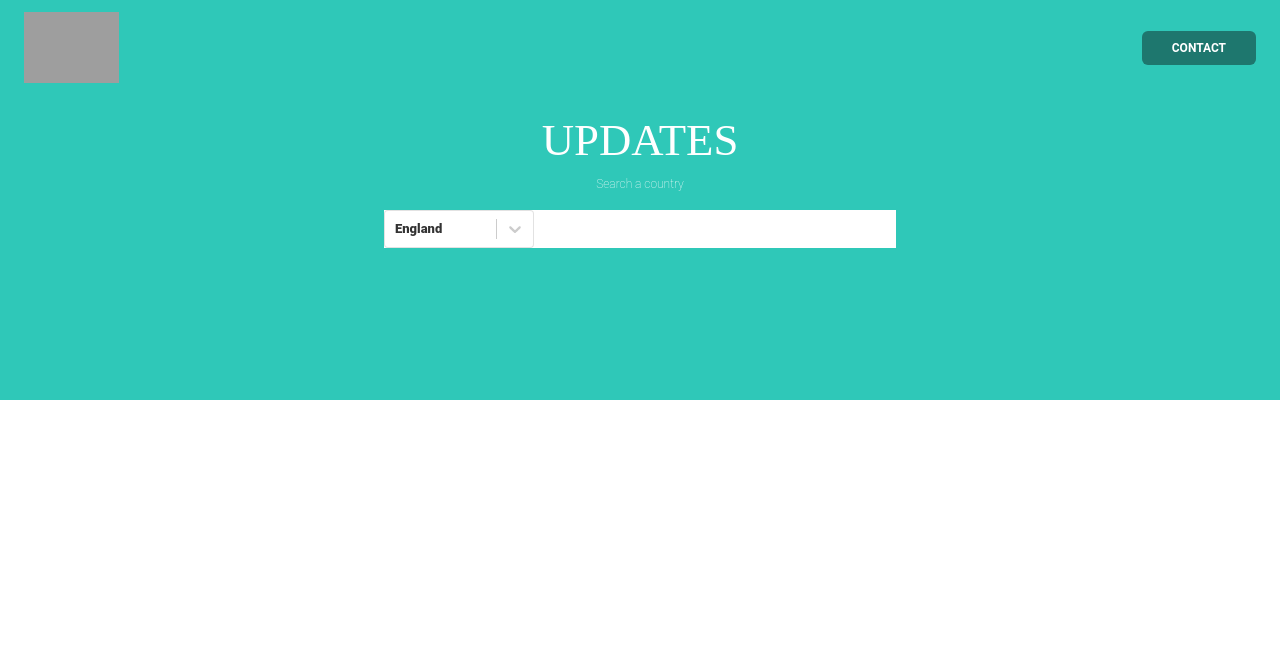
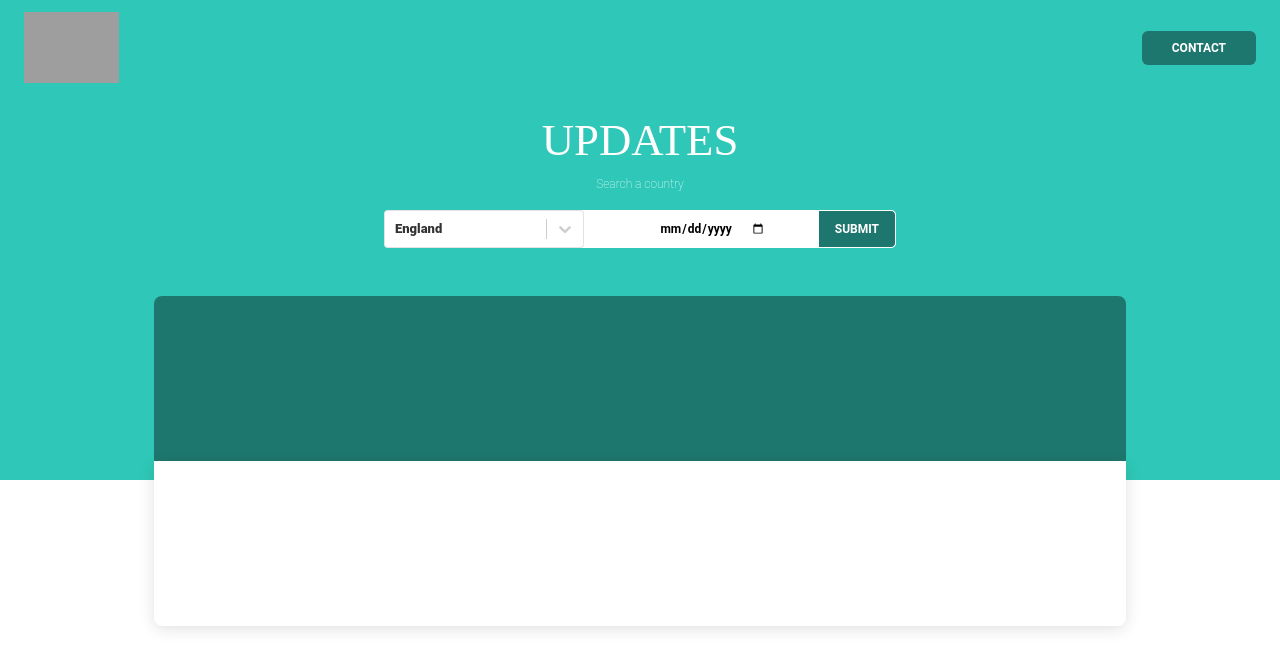
Before and after one commit to ntwari-egide/covical, a React (Create React App) app: page / in a window 1280 px wide. Shown: the top 670 px of the page. Built offline with nearby package versions, Linux system fonts and the light colour scheme; grey boxes are pictures that could not be loaded.

Commit message:
add design of center divs

```diff
--- a/src/App.css
+++ b/src/App.css
@@ -1,5 +1,5 @@
 .app-upper-part{
-  height: 50vh;
+  height: 60vh;
   background-color: #2FC8B8;
 }
 
@@ -20,4 +20,45 @@
   background: white;
   width: 40%;
   margin: auto;
+  border-radius: 5px;
 }
+
+.choose-date{
+  font-size: 12px;
+    font-weight: 700;
+    font-family: 'Roboto';
+    padding-left: 24px;
+    outline: none;
+}
+
+.search-form button{
+  background: #1e776e;
+  color: white;
+  font-size: 12px;
+  padding: 0 16px;
+  border-radius: 0;
+  border: 1px solid white;
+  font-family: 'Roboto';
+  font-weight: 700;
+  border-top-right-radius: 5px;
+  border-bottom-right-radius: 5px;
+}
+
+.country-brief-data{
+  width: 76%;
+  margin: auto;
+  height: 20.6vh;
+  background: #1e776e;
+  border-top-left-radius: 8px;
+  border-top-right-radius: 8px;
+}
+
+.country-detailed-data{
+  width: 76%;
+  margin: auto;
+  height: 20.6vh;
+  background: #ffffff;
+  border-bottom-left-radius: 8px;
+  border-bottom-right-radius: 8px;
+  box-shadow: 0 3px 16px #0000001f;
+}
--- a/src/App.js
+++ b/src/App.js
@@ -9,7 +9,20 @@ const options = [
   { value: "Germany", label: "Germany", icon: "https://www.countryflags.io/be/shiny/64.png" }
 ];
 
-const { Option } = components;
+const { Option,Control } = components;
+
+const IconControl = props => (
+  <Control {...props}>
+    <div  className="flex">
+      <img
+        src={props.data.icon}
+        style={{ width: 16 }}
+        alt={props.data.label}
+      />
+      <p className ="ml-2">{props.data.label}</p>
+    </div>
+  </Control>
+)
 const IconOption = props => (
   <Option {...props} >
 
@@ -27,7 +40,7 @@ const IconOption = props => (
 function App() {
 
   const colourStyles = {
-    control: styles => ({ ...styles, backgroundColor: 'white',width: '150px',fontFamily: 'Roboto',border: '1px solid hsl(0deg 0% 70% / 38%)',fontSize: '13px',fontWeight: 900 }),
+    control: styles => ({ ...styles, backgroundColor: 'white',minWidth: '200px',fontFamily: 'Roboto',border: '1px solid hsl(0deg 0% 70% / 38%)',fontSize: '13px',fontWeight: 900,outline: 'none'}),
     option: (styles, { data, isDisabled, isFocused, isSelected }) => {
       return {
         ...styles,
@@ -50,13 +63,27 @@ function App() {
 
           {/* search form */}
 
-          <div className="flex search-form">
+          <div className="flex justify-between search-form">
             <Select
             defaultValue={options[0]}
             options={options}
             components={{ Option: IconOption }}
             styles = {colourStyles}
             />
+
+            <input type="date" className="choose-date" />
+
+            <button>SUBMIT</button>
+          </div>
+
+          <div className="mt-12">
+            <div className="country-brief-data">
+
+            </div>
+
+            <div className="country-detailed-data">
+            </div>
+
           </div>
 
       </div>
```
Lines whose indentation alone changed are shown as unchanged.
